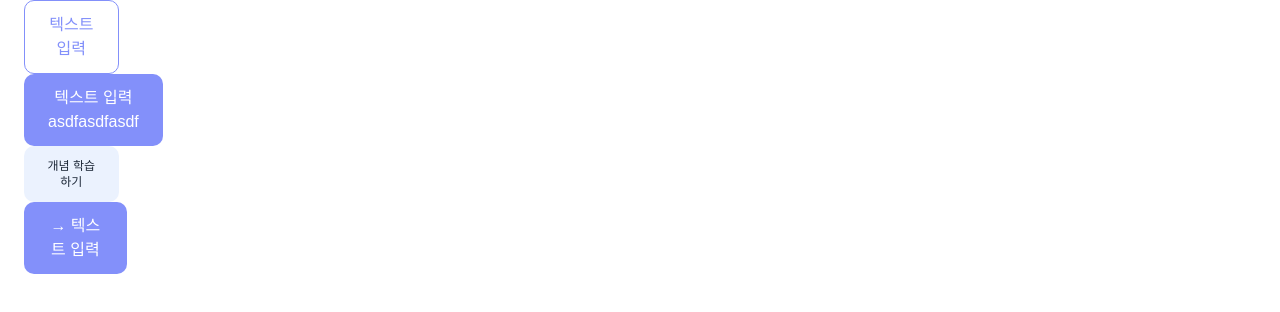
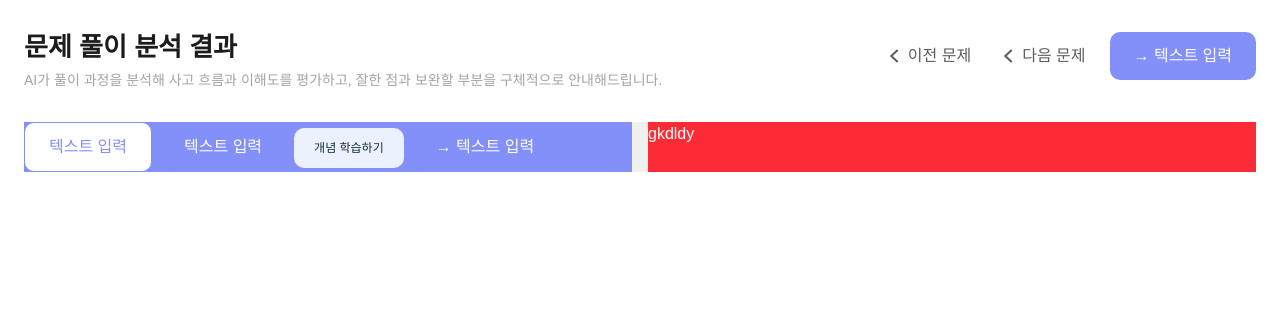
Before and after one commit to hyjoo1226/Souffle, a React (Vite) app in the folder frontend/: page /analysis in a window 1280 px wide. Shown: the top 312 px of the page. Built offline with nearby package versions, Linux system fonts and the light colour scheme.

Commit message:
fix: gap 미적용 현상 수정정

```diff
--- a/frontend/src/App.tsx
+++ b/frontend/src/App.tsx
@@ -10,7 +10,7 @@ function App() {
         <Link to="/analysis">풀이 분석</Link>
       </nav> */}
 
-      <div className="container">
+      <div className="page-wrapper">
         {/* 라우팅 영역 */}
         <Router />
       </div>
--- /dev/null
+++ b/frontend/src/components/solutionAnalysisPage/SolutionAnalysisHeader.tsx
@@ -0,0 +1,28 @@
+// 풀이 분석 페이지 상단 부분
+// import React from 'react';
+import { Link } from 'react-router-dom';
+import expand from '@/assets/icons/expand.svg';
+
+const SolutionAnalysisHeader = () => {
+  return (
+    <div className="flex items-start justify-between py-[32px]">
+        <div className=''>
+            <p className="headline-large text-gray-700 mb-[8px]">문제 풀이 분석 결과</p>
+            <p className="body-small text-gray-300">AI가 풀이 과정을 분석해 사고 흐름과 이해도를 평가하고, 잘한 점과 보완할 부분을 구체적으로 안내해드립니다.</p>
+        </div>
+        <div className="flex space-x-6">
+            <Link to="#" className="flex items-center justify-center body-medium text-gray-500">
+                <img src={expand} alt="이전" />
+                <p>이전 문제</p>
+            </Link>
+            <Link to="#" className="flex items-center justify-center body-medium text-gray-500">
+                <img src={expand} alt="이전" className='text-gray-500' />
+                <p>다음 문제</p>
+            </Link>
+            <Link to="#" className="flex items-center justify-center rounded-[10px] bg-primary-500 px-[24px] py-[12px] body-medium text-gray-0">→ 텍스트 입력</Link>
+        </div>
+    </div>
+  );
+};
+
+export default SolutionAnalysisHeader;
--- a/frontend/src/index.css
+++ b/frontend/src/index.css
@@ -59,16 +59,6 @@
   /* Spacing 토큰 추가 */
   --spacing-4: 1rem; /* 16px gutter */
   --spacing-6: 1.5rem; /* 24px margin */
-}
-
-@layer base {
-  /* Tailwind 컨테이너에 자동 중앙 정렬 + 좌우 padding */
-  .container {
-    margin-left: auto;
-    margin-right: auto;
-    padding-left: var(--spacing-6);
-    padding-right: var(--spacing-6);
-  }
 }
 
 @layer utilities {
@@ -172,10 +162,13 @@
     grid-template-columns: repeat(12, minmax(0, 1fr));
   }
 
-  /* 수평 gutter 16px */
-  .gap-x-4 {
-    --tw-gap-x: var(--spacing-4);
-    gap: var(--tw-gap-y) var(--tw-gap-x);
+  .page-wrapper {
+    /* 가로 100% 풀폭 + 좌우 24px 패딩 */
+    width: 100%;
+    padding-left: var(--spacing-6);
+    padding-right: var(--spacing-6);
+    /* 가운데 정렬용 auto 마진은 제거 */
+    margin: 0;
   }
 }
 
--- a/frontend/src/pages/problemSolving/ProblemSolvingPage.tsx
+++ b/frontend/src/pages/problemSolving/ProblemSolvingPage.tsx
@@ -1,5 +1,21 @@
-const ProblemSolvingPage = () => {
-  return <div className="text-gray-700">ProblemSolvingPage</div>;
+import { Button } from "@/components/common/Button";
+
+const ProblemSourceInfo = () => {
+  return (
+    <div className="w-full flex">
+      <div className="flex flex-col gap-3">
+        <p className="caption-medium text-gray-300">
+          공통수학1&gt;경우의 수&gt;순열과 조합&gt;순열을 이용한 경우의 수
+        </p>
+        <p className="headline-small text-gray-700">
+          출처 | EBS 올림포스 고난도 공통수학
+        </p>
+      </div>
+      <Button variant="sub" size="sm">
+        개념 학습하기
+      </Button>
+    </div>
+  );
 };
 
-export default ProblemSolvingPage;
+export default ProblemSourceInfo;
--- a/frontend/src/pages/problemSolving/SolutionAnalysisPage.tsx
+++ b/frontend/src/pages/problemSolving/SolutionAnalysisPage.tsx
@@ -1,13 +1,17 @@
 import { Button } from '@/components/common/Button';
+import SolutionAnalysisHeader from '@/components/solutionAnalysisPage/SolutionAnalysisHeader';
 
 const SolutionAnalysisPage = () => {
-  return <div className="grid grid-cols-12 gap-x-4">
-    <div className="space-x-2">
+  return (
+    <div>
+        <SolutionAnalysisHeader />
+        <div className="grid grid-cols-12 gap-x-4 bg-gray-100">
+            <div className="col-span-6 space-x-2 bg-primary-500">
                 {/* 기본 타원형 */}
                 <Button>텍스트 입력</Button>
 
                 {/* 채워진 버튼 */}
-      <Button variant="solid">텍스트 입력 asdfasdfasdf     </Button>
+                <Button variant="solid">텍스트 입력</Button>
 
                 {/* 개념학습 버튼 */}
                 <Button variant="sub" size="sm">개념 학습하기</Button>
@@ -17,7 +21,12 @@ const SolutionAnalysisPage = () => {
                     → 텍스트 입력
                 </Button>
             </div>
-  </div>;
+            <div className='col-span-6 bg-red-500'>
+                gkdldy
+            </div>
+        </div>
+    </div>
+  );
 };
 
 
```
Also changed, not shown: frontend/src/assets/icons/Expand.svg (added), 1 other file (tests, documents, lock files or other folders). Lines whose indentation alone changed are shown as unchanged.
